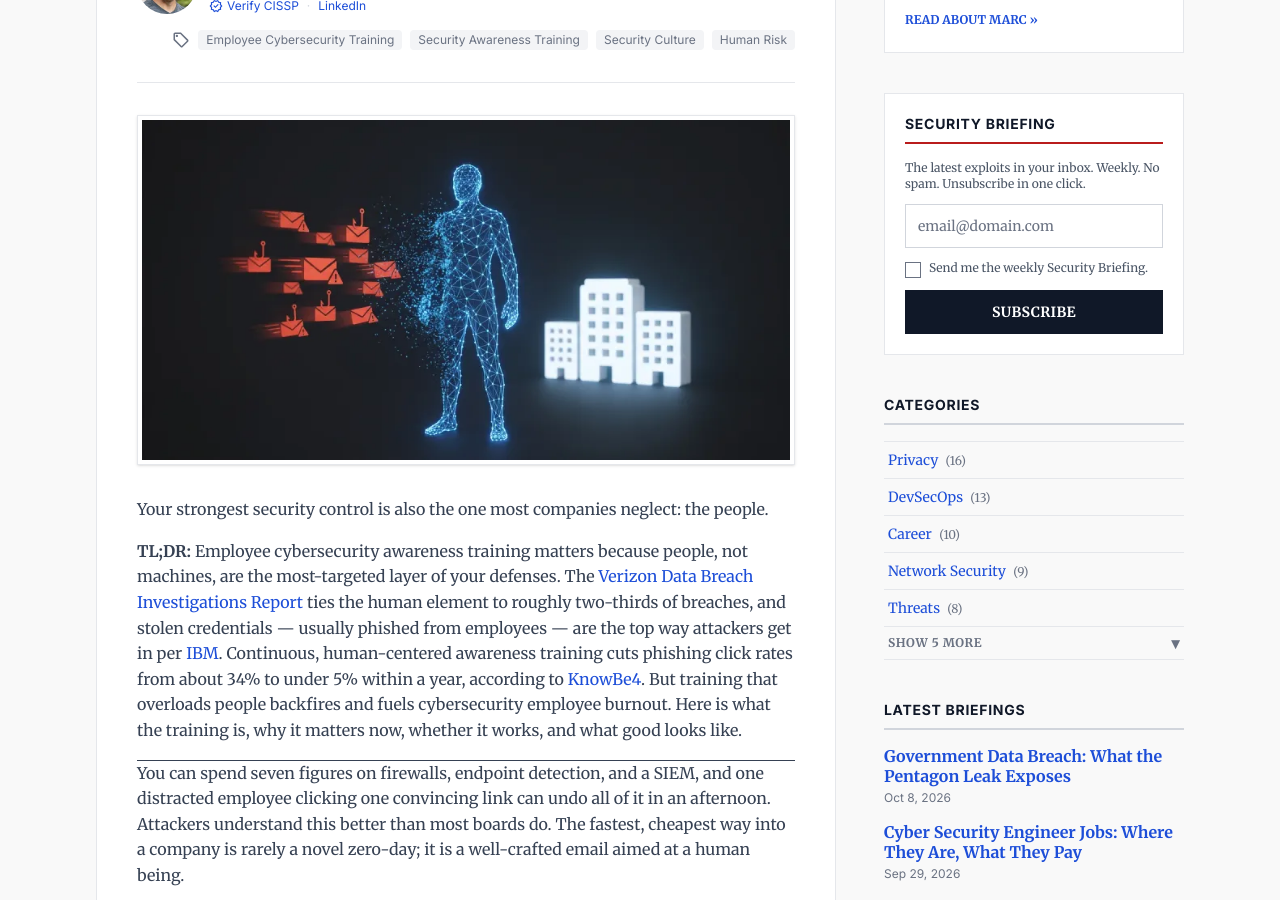
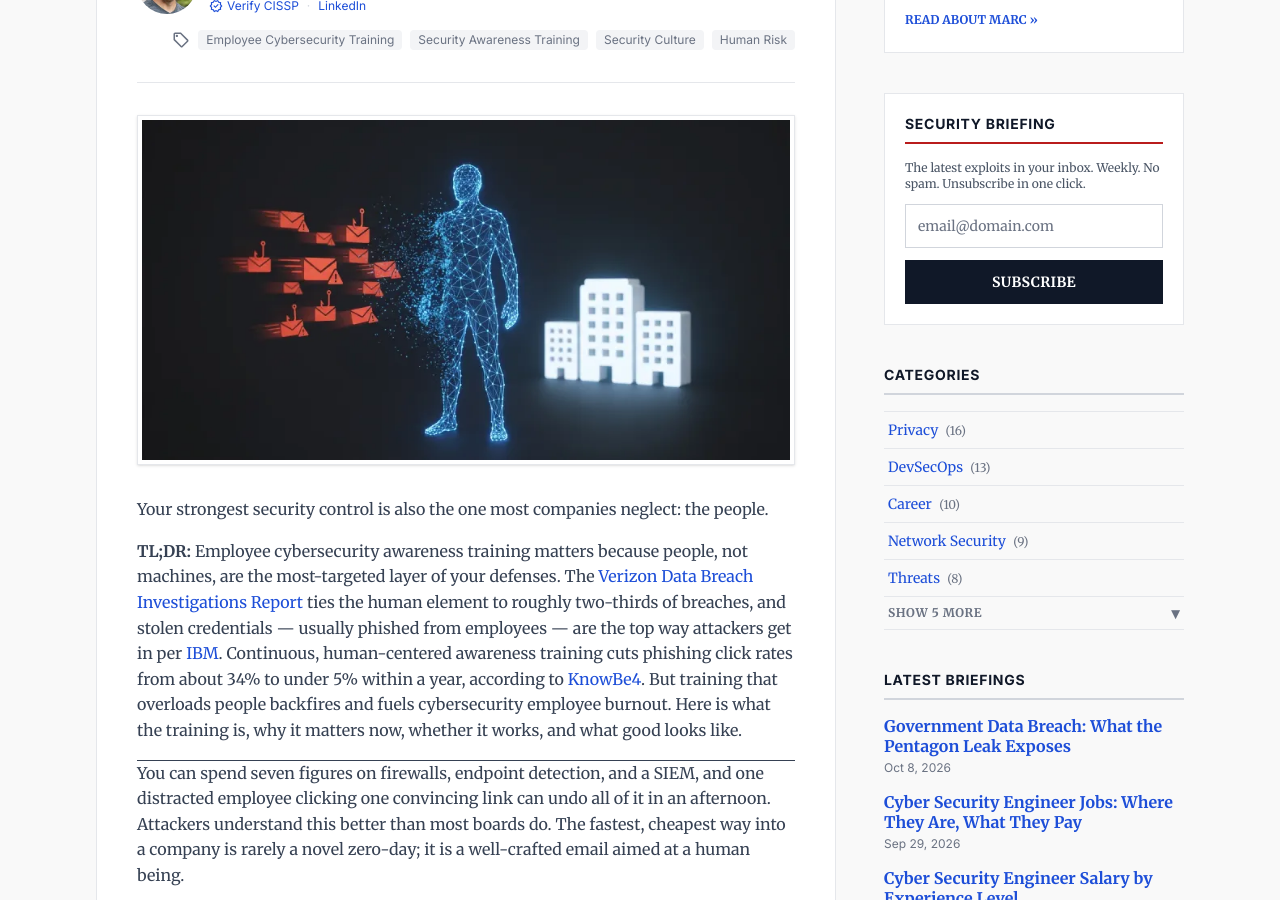
Before and after one commit to mda1125/bytesizedsecurity, a Jekyll site: the page built from _posts/2026-07-19-why-employee-cybersecurity-awareness-training-matters.md, in a window 1280 px wide and 900 px high, scrolled down 361 px. Built offline with Jekyll 4.4.1, drawn with Linux system fonts in a browser that asks for light colours; comment, search, counter and statistics services are not loaded.

Commit message:
feat(newsletter): drop required consent checkbox from signup forms
The SendFox list uses double opt-in, which already records consent, so the
extra checkbox only adds friction. Removed from both the sidebar and the
mobile end-of-post forms.

Co-Authored-By: Claude Sonnet 5.5 <noreply@anthropic.com>

```diff
--- a/_includes/newsletter-inline.html
+++ b/_includes/newsletter-inline.html
@@ -11,10 +11,6 @@
   <p class="text-sm text-gray-600 dark:text-gray-400 mb-3">Enjoyed this? Get one breach breakdown a week. No spam. Unsubscribe in one click.</p>
   <form method="post" action="https://sendfox.com/form/3z6ooe/1ydnre" class="flex flex-col gap-3" id="inline-briefing-form" data-async="true" data-recaptcha="false">
     <input type="email" id="inline_briefing_email" name="email" required autocomplete="email" placeholder="email@domain.com" aria-label="Email address" class="h-11 bg-white dark:bg-gray-800 dark:text-gray-100 dark:placeholder-gray-500 border border-gray-300 dark:border-gray-700 text-base px-3 focus:ring-1 focus:ring-primary focus:border-primary w-full">
-    <label class="flex items-start gap-2 text-sm text-gray-600 dark:text-gray-400 cursor-pointer">
-      <input type="checkbox" name="gdpr" value="1" required class="mt-1 accent-primary">
-      <span>Send me the weekly Security Briefing.</span>
-    </label>
     <div style="position: absolute; left: -5000px;" aria-hidden="true"><input type="text" name="a_password" tabindex="-1" value="" autocomplete="off"></div>
     <button type="submit" class="h-11 bg-gray-900 text-white dark:bg-gray-100 dark:text-gray-900 text-sm font-bold uppercase tracking-wide hover:bg-primary hover:text-white dark:hover:bg-primary dark:hover:text-white transition-colors cursor-pointer">Subscribe</button>
   </form>
--- a/_includes/sidebar.html
+++ b/_includes/sidebar.html
@@ -30,10 +30,6 @@
     <p class="text-xs text-gray-600 dark:text-gray-400 mb-3">The latest exploits in your inbox. Weekly. No spam. Unsubscribe in one click.</p>
     <form method="post" action="https://sendfox.com/form/3z6ooe/1ydnre" class="sendfox-form flex flex-col gap-3" id="1ydnre" data-async="true" data-recaptcha="false">
       <input type="email" id="sendfox_form_email" name="email" required placeholder="email@domain.com" class="h-11 bg-white dark:bg-gray-800 dark:text-gray-100 dark:placeholder-gray-500 border border-gray-300 dark:border-gray-700 text-sm px-3 focus:ring-1 focus:ring-primary focus:border-primary w-full">
-      <label class="flex items-start gap-2 text-xs text-gray-600 dark:text-gray-400 cursor-pointer">
-        <input type="checkbox" name="gdpr" value="1" required class="mt-0.5 accent-primary">
-        <span>Send me the weekly Security Briefing.</span>
-      </label>
       <div style="position: absolute; left: -5000px;" aria-hidden="true"><input type="text" name="a_password" tabindex="-1" value="" autocomplete="off"></div>
       <button type="submit" class="h-11 bg-gray-900 text-white dark:bg-gray-100 dark:text-gray-900 text-sm font-bold uppercase tracking-wide hover:bg-primary hover:text-white dark:hover:bg-primary dark:hover:text-white transition-colors cursor-pointer">Subscribe</button>
     </form>
```
